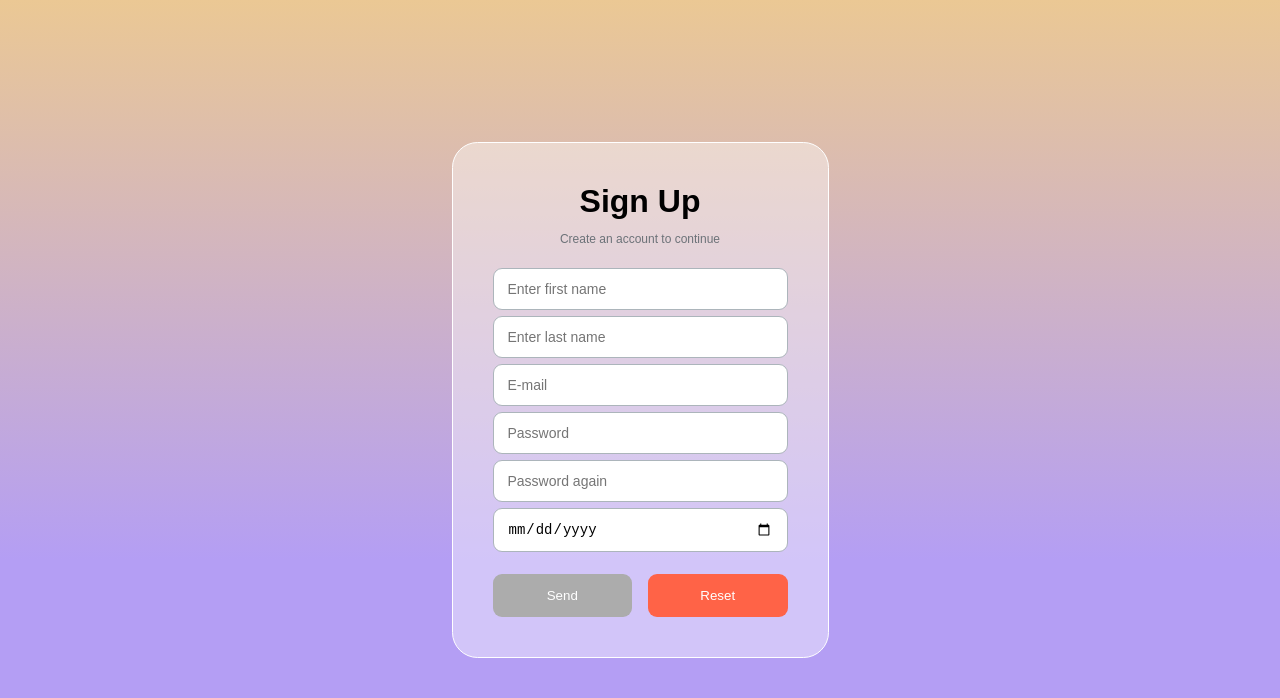
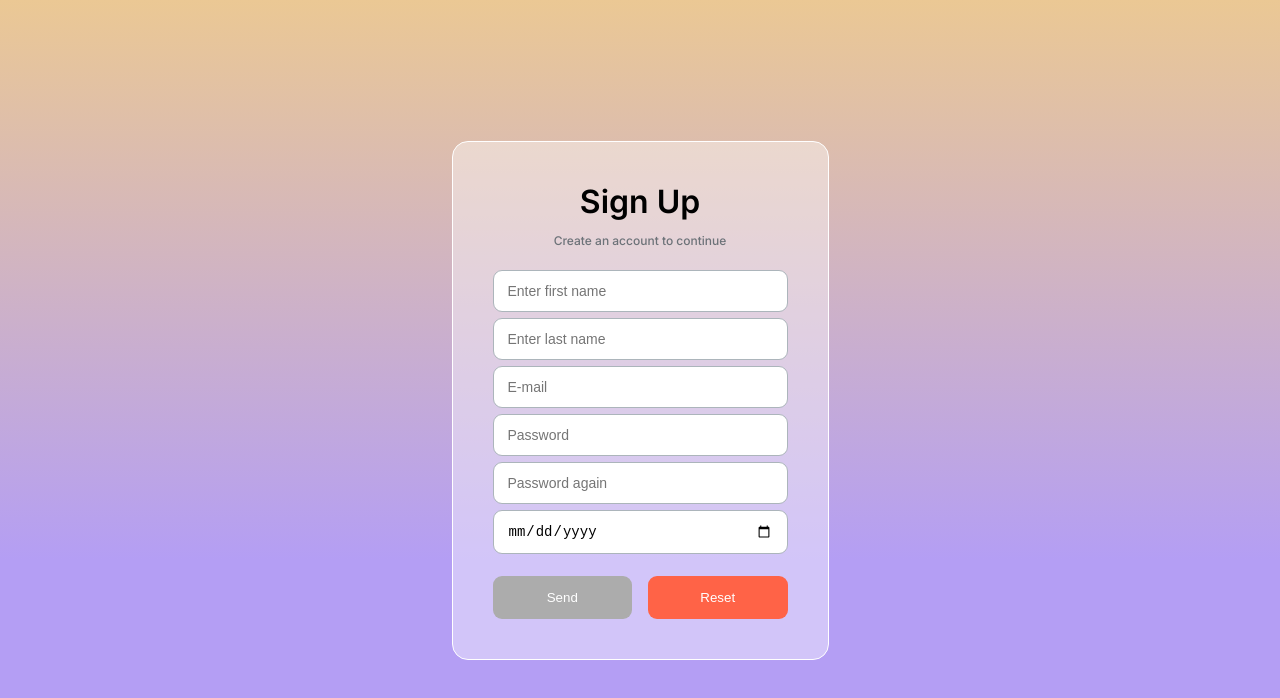
Before and after one commit to Romkalis/testing-23dev, a plain HTML site: page index.html in a window 1280 px wide. Drawn offline with Linux system fonts and the light colour scheme.

Commit message:
fixed styles, added readme

```diff
--- a/style.css
+++ b/style.css
@@ -1,9 +1,11 @@
+@import url('https://fonts.googleapis.com/css2?family=Inter:opsz,wght@14..32,100..900&display=swap');
+
 * {
     box-sizing: border-box;
 }
 
 body {
-    font-family: sans-serif;
+    font-family: "Inter", sans-serif;
     margin: 0;
 }
 
@@ -17,7 +19,7 @@ body {
 
 .form__section {
     border: 1px solid #fff;
-    border-radius: 2vw;
+    border-radius: clamp(8px, 2vw, 16px);
     background-color: rgba(255, 255, 255, 40%);
     padding: clamp(24px, 5vw, 40px);
     text-align: center;
@@ -41,7 +43,6 @@ body {
     display: grid;
     grid-template-columns: 1fr;
     gap: 6px;
-
 }
 
 .form__label {
```
Also changed, not shown: index.html (line endings or trailing spaces), 1 other file.
